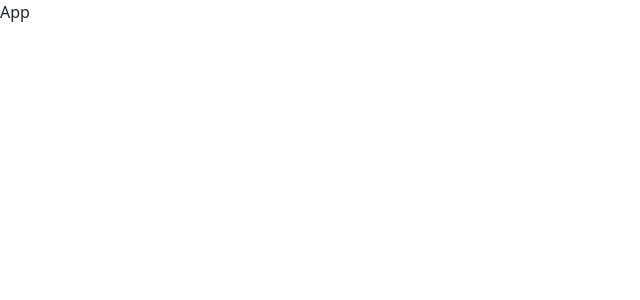
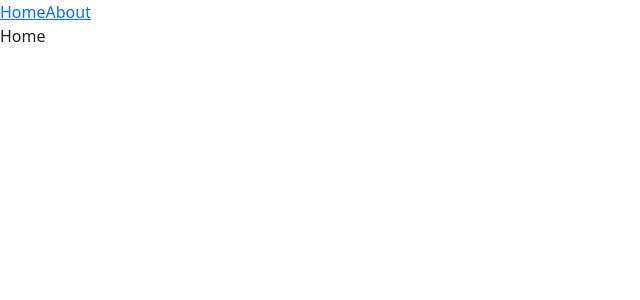
Before and after one commit to zarzamoraati/profile, a React (Vite) app: page / in a window 1280 px wide. Shown: the top 300 px of the page, without its empty margins (0-640 px from the left). Built offline with nearby package versions, Linux system fonts and the light colour scheme.

Commit message:
add has router

```diff
--- a/src/main.tsx
+++ b/src/main.tsx
@@ -1,25 +1,28 @@
 import React from 'react'
 import ReactDOM from 'react-dom/client'
-import { App } from './App'
+import  {RouterProvider, createHashRouter} from "react-router-dom"
+import { Home } from './components/Home'
+import { Layout } from './Layout'
+import { About } from './components/About'
 
-// const router=createBrowserRouter([
-//   {
-//     path:"/",
-//     element:<Layout/>,
-//     children:[
-//       {
-//         index:true,
-//         element:<Home/>
-//       },
-//       {
-//         path:"/about",
-//         element:<About/>
-//       }
-//     ]
-//   }
-// ])
+const router=createHashRouter([
+  {
+    path:"/",
+    element:<Layout/>,
+    children:[
+      {
+        index:true,
+        element:<Home/>
+      },
+      {
+        path:"/about",
+        element:<About/>
+      }
+    ]
+  }
+])
 ReactDOM.createRoot(document.getElementById('root')!).render(
   <React.StrictMode>
-    <App/>
+    <RouterProvider router={router} />
   </React.StrictMode>,
 )
```
